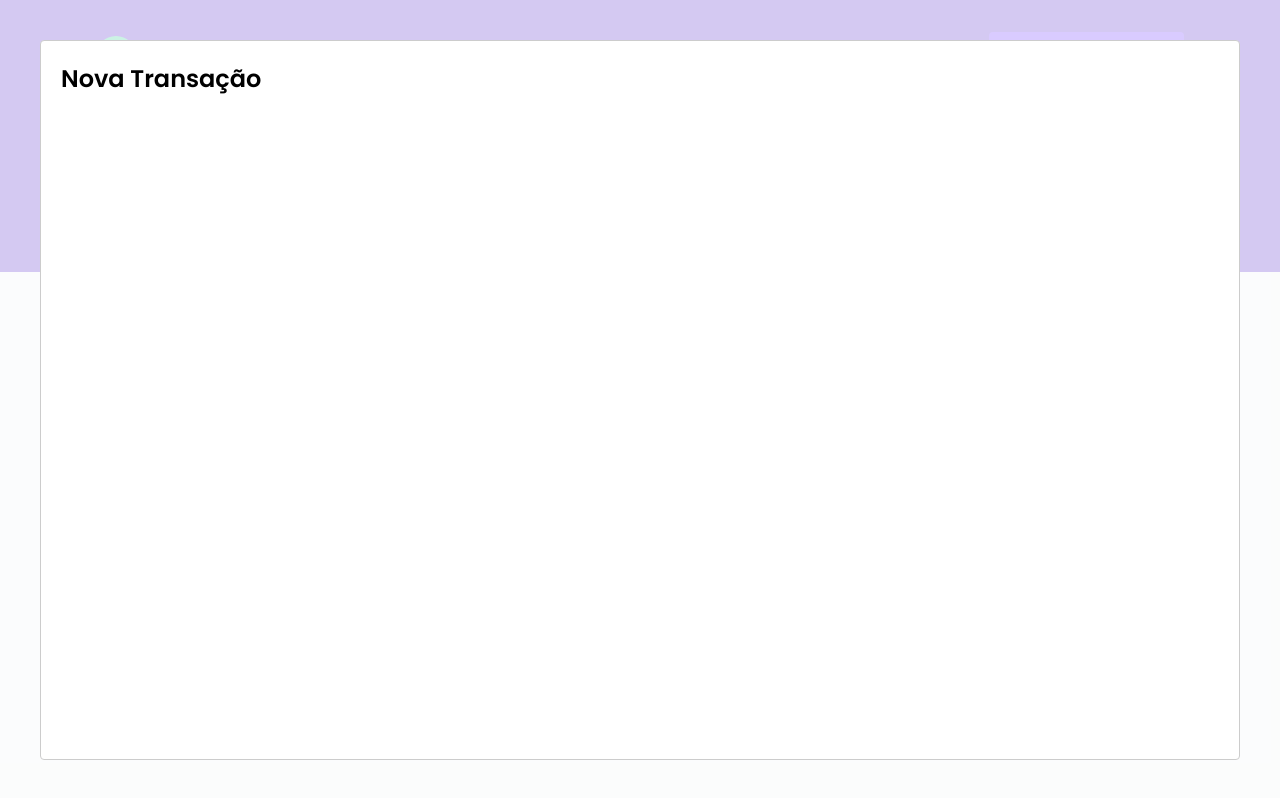
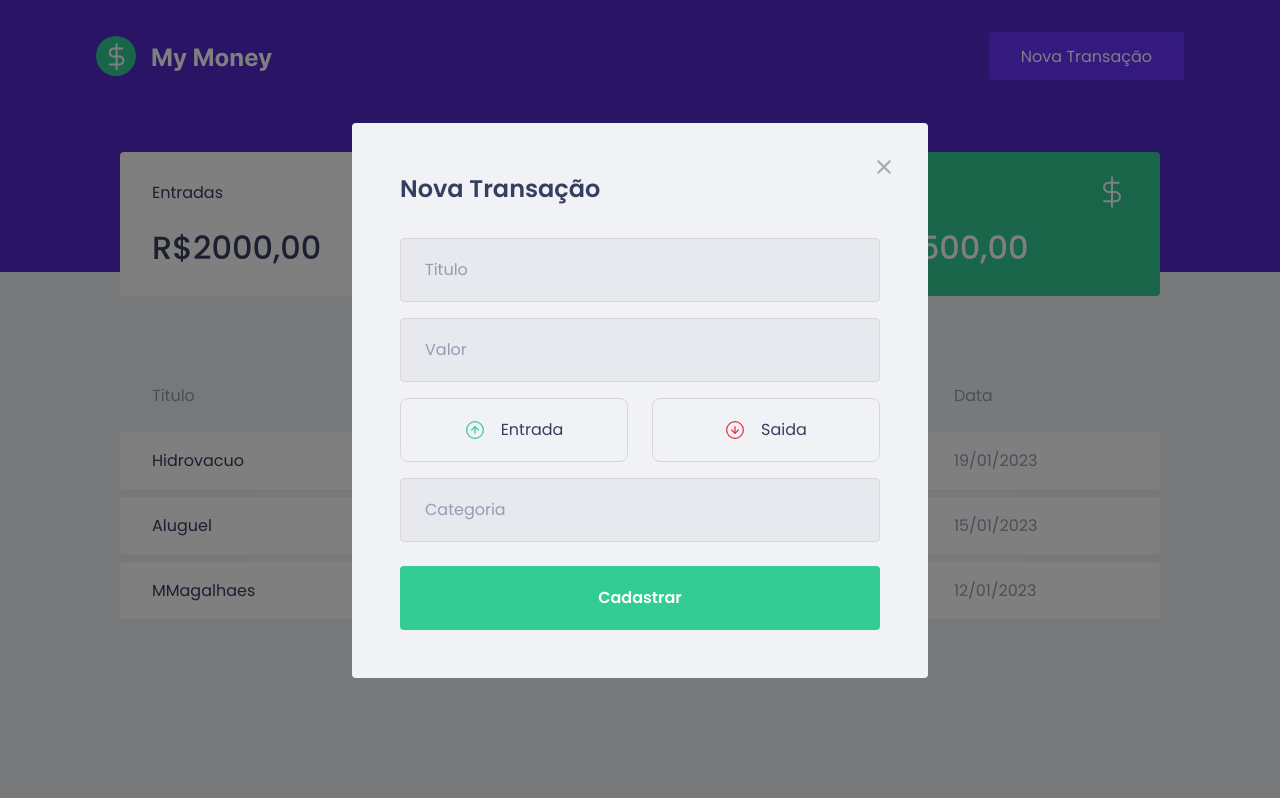
Before and after one commit to Zilla3k/mymoneyapp, a React (Create React App) app: page / in a window 1280 px wide. Both pictures are taken after a click on the button "Nova Transação". Built offline with nearby package versions, Linux system fonts and the light colour scheme; no server answers; what miragejs would draw is missing.

Commit message:
form-transaction

```diff
--- a/package.json
+++ b/package.json
@@ -5,6 +5,7 @@
   "dependencies": {
     "axios": "^1.2.3",
     "miragejs": "^0.1.47",
+    "polished": "^4.2.2",
     "react": "^18.2.0",
     "react-dom": "^18.2.0",
     "react-modal": "^3.16.1",
--- a/src/components/NewTransactionModal/index.tsx
+++ b/src/components/NewTransactionModal/index.tsx
@@ -1,4 +1,8 @@
 import  Modal  from 'react-modal';
+import closeImg from '../../assets/fecharbtn.svg'
+import entradasImg from '../../assets/entradas.svg'
+import saidasImg from '../../assets/saidas.svg'
+import { Container, TransactionTypeContainer } from './styles';
 
 interface NewTransactionModalProps {
   isOpen: boolean;
@@ -7,8 +11,57 @@
 
 export function NewTransactionModal({isOpen, onRequestClose}: NewTransactionModalProps){
   return(
-    <Modal isOpen={isOpen} onRequestClose={onRequestClose}>
-        <h2>Nova Transação</h2>
+    <Modal
+      isOpen={isOpen}
+      onRequestClose={onRequestClose}
+      overlayClassName="react-modal-overlay"
+      className="react-modal-content">
+
+        <button
+          type='button'
+          onClick={onRequestClose}
+          className="react-modal-close">
+            <img src={closeImg} alt="close modal" />
+        </button>
+
+        <Container>
+
+          <h2>Nova Transação</h2>
+
+          <input
+            placeholder='Titulo'
+          />
+
+          <input
+            type="number"
+            placeholder='Valor'
+          />
+
+          <TransactionTypeContainer>
+            <button
+              type='button'>
+                <img src={entradasImg} alt="entrada" />
+                <span>Entrada</span>
+            </button>
+            <button
+              type='button'>
+                <img src={saidasImg} alt="entrada" />
+                <span>Saida</span>
+            </button>
+          </TransactionTypeContainer>
+
+
+
+          <input
+            placeholder='Categoria'
+          />
+
+          <button type="submit">
+            Cadastrar
+          </button>
+
+          </Container>
+        <Container/>
     </Modal>
   )
 }
--- a/src/components/NewTransactionModal/styles.ts
+++ b/src/components/NewTransactionModal/styles.ts
@@ -1,3 +1,84 @@
 import styled from "styled-components";
+import { darken } from 'polished'
 
-export const Container = styled.div``
+export const Container = styled.form`
+  h2{
+    color: var(--text-title);
+    font-size:1.5rem;
+    margin-bottom:2rem;
+  }
+
+  input{
+    width: 100%;
+    padding: 0 1.5rem;
+    height: 4rem;
+    border-radius: 0.25rem;
+    border: 1px solid #D7D7D7;
+    background: #E7E9EE;
+    font-weight: 400;
+    font-size: 1rem;
+
+    &::placeholder{
+      color: var(--text-body)
+    }
+
+    & + input{
+      margin-top: 1rem;
+    }
+  }
+
+  button[type="submit"]{
+    width: 100%;
+    padding: 0 1 0.5rem;
+    height: 4rem;
+    background: var(--green);
+    color: #fff;
+    border-radius: 0.25rem;
+    border: 0;
+    font-size: 1rem;
+    margin-top: 1.5rem;
+    font-weight: 600;
+    transition: filter .2s;
+
+    &:hover{
+      filter: brightness(0.95)
+    }
+  }
+
+
+`
+
+export const TransactionTypeContainer = styled.div`
+  margin: 1rem 0;
+  display: grid;
+  grid-template-columns: 1fr 1fr;
+  gap: 1.5rem;
+
+  button {
+    height: 4rem;
+    border: 1px solid #d7d7d7;
+    border-radius: 0.5rem;
+    background: transparent;
+    display:flex;
+    align-items:center;
+    justify-content:center;
+
+    transition: border-color 0.2s;
+
+    &:hover{
+      border-color: ${darken(0.10, '#d7d7d7')};
+    }
+
+    img{
+      width: 20px;
+      height: 20px;
+    }
+
+    span {
+      display:inline-block;
+      margin-left: 1rem;
+      font-size: 1rem;
+      color: var(--text-title)
+    }
+  }
+`
--- a/src/styles/global.ts
+++ b/src/styles/global.ts
@@ -52,4 +52,39 @@
    }
 
 
+   .react-modal-overlay{
+    background: rgba(0,0,0,0.5);
+    position:fixed;
+    top:0;
+    bottom:0;
+    right:0;
+    left:0;
+
+    display:flex;
+    align-items:center;
+    justify-content: center;
+   }
+
+   .react-modal-content{
+    width: 100%;
+    max-width: 576px;
+    background: var(--background);
+    padding: 3rem;
+    position: relative;
+    border-radius: 0.25rem;
+   }
+
+   .react-modal-close{
+    position: absolute;
+    right: 1.5rem;
+    top: 1.5rem;
+    border: 0;
+    background: transparent;
+    transition:filter 0.2s;
+
+    &:hover{
+      filter:brightness(0.8)
+    }
+   }
+
 `
```
Also changed, not shown: 1 other file (tests, documents, lock files or other folders).
